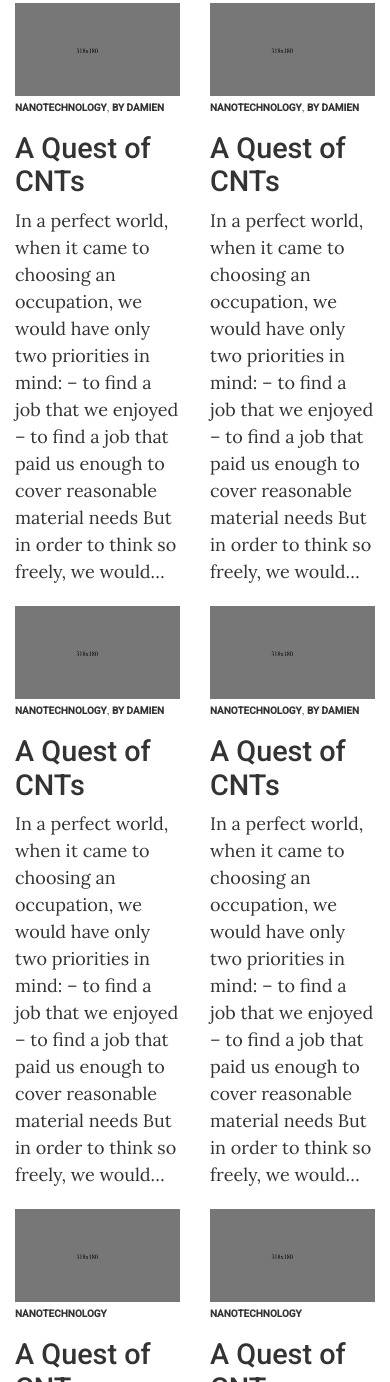
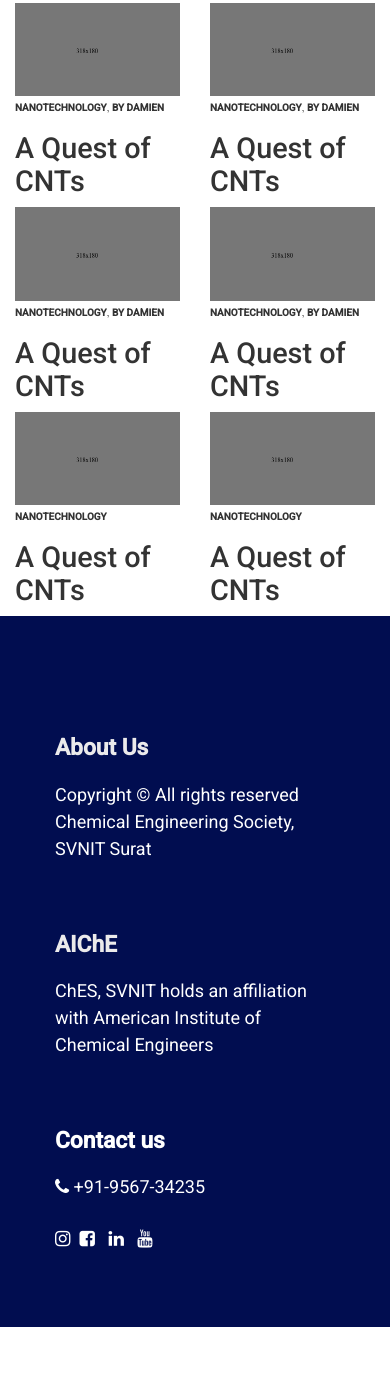
Before and after one commit to sahilrajiv/ChES, a plain HTML site: page blog.html in a window 390 px wide. Shown: the part 618-2000 px from the top of the page. After the commit the page ends 1945 px from the top, so only its background shows below. Drawn offline with nearby package versions, Linux system fonts and the light colour scheme.

Commit message:
Update blog.html
changed display

```diff
--- a/blog.html
+++ b/blog.html
@@ -51,7 +51,7 @@
 			<div class="meta-text ">
 				<p class="chapter by-line"><a href="">Nanotechnology</a>, <a href="">by Damien </a></p>
 				<h2 class="title">A Quest of CNTs</h2>
-				<p class="summary">In a perfect world, when it came to choosing an occupation, we would have only two priorities in mind: &#8211; to find a job that we enjoyed &#8211; to find a job that paid us enough to cover reasonable material needs But in order to think so freely, we would&hellip;</p>
+				<p class="summary 	d-none d-sm-block">In a perfect world, when it came to choosing an occupation, we would have only two priorities in mind: &#8211; to find a job that we enjoyed &#8211; to find a job that paid us enough to cover reasonable material needs But in order to think so freely, we would&hellip;</p>
 			</div>
 		</article>
 
@@ -60,7 +60,7 @@
 			<div class="meta-text ">
 			<p class="chapter by-line"><a href="">Nanotechnology</a>, <a href="">by Damien </a></p>
 				<h2 class="title">A Quest of CNTs</h2>
-				<p class="summary">In a perfect world, when it came to choosing an occupation, we would have only two priorities in mind: &#8211; to find a job that we enjoyed &#8211; to find a job that paid us enough to cover reasonable material needs But in order to think so freely, we would&hellip;</p>
+				<p class="summary 	d-none d-sm-block">In a perfect world, when it came to choosing an occupation, we would have only two priorities in mind: &#8211; to find a job that we enjoyed &#8211; to find a job that paid us enough to cover reasonable material needs But in order to think so freely, we would&hellip;</p>
 			</div>
 		</article>
 
@@ -69,7 +69,7 @@
 			<div class="meta-text ">
 			<p class="chapter by-line"><a href="">Nanotechnology</a>, <a href="">by Damien </a></p>
 				<h2 class="title">A Quest of CNTs</h2>
-				<p class="summary">In a perfect world, when it came to choosing an occupation, we would have only two priorities in mind: &#8211; to find a job that we enjoyed &#8211; to find a job that paid us enough to cover reasonable material needs But in order to think so freely, we would&hellip;</p>
+				<p class="summary 	d-none d-sm-block">In a perfect world, when it came to choosing an occupation, we would have only two priorities in mind: &#8211; to find a job that we enjoyed &#8211; to find a job that paid us enough to cover reasonable material needs But in order to think so freely, we would&hellip;</p>
 			</div>
 		</article>
 
@@ -80,7 +80,7 @@
 			<div class="meta-text ">
 			<p class="chapter by-line"><a href="">Nanotechnology</a>, <a href="">by Damien </a></p>
 				<h2 class="title">A Quest of CNTs</h2>
-				<p class="summary">In a perfect world, when it came to choosing an occupation, we would have only two priorities in mind: &#8211; to find a job that we enjoyed &#8211; to find a job that paid us enough to cover reasonable material needs But in order to think so freely, we would&hellip;</p>
+				<p class="summary 	d-none d-sm-block">In a perfect world, when it came to choosing an occupation, we would have only two priorities in mind: &#8211; to find a job that we enjoyed &#8211; to find a job that paid us enough to cover reasonable material needs But in order to think so freely, we would&hellip;</p>
 			</div>
 		</article>
 
@@ -89,7 +89,7 @@
 			<div class="meta-text ">
 			<p class="chapter"><a href="">Nanotechnology</a></p>
 				<h2 class="title">A Quest of CNTs</h2>
-				<p class="summary">In a perfect world, when it came to choosing an occupation, we would have only two priorities in mind: &#8211; to find a job that we enjoyed &#8211; to find a job that paid us enough to cover reasonable material needs But in order to think so freely, we would&hellip;</p>
+				<p class="summary 	d-none d-sm-block">In a perfect world, when it came to choosing an occupation, we would have only two priorities in mind: &#8211; to find a job that we enjoyed &#8211; to find a job that paid us enough to cover reasonable material needs But in order to think so freely, we would&hellip;</p>
 			</div>
 		</article>
 
@@ -98,7 +98,7 @@
 			<div class="meta-text ">
 			<p class="chapter"><a href="">Nanotechnology</a></p>
 				<h2 class="title">A Quest of CNTs</h2>
-				<p class="summary">In a perfect world, when it came to choosing an occupation, we would have only two priorities in mind: &#8211; to find a job that we enjoyed &#8211; to find a job that paid us enough to cover reasonable material needs But in order to think so freely, we would&hellip;</p>
+				<p class="summary 	d-none d-sm-block">In a perfect world, when it came to choosing an occupation, we would have only two priorities in mind: &#8211; to find a job that we enjoyed &#8211; to find a job that paid us enough to cover reasonable material needs But in order to think so freely, we would&hellip;</p>
 			</div>
 		</article>
 
```
